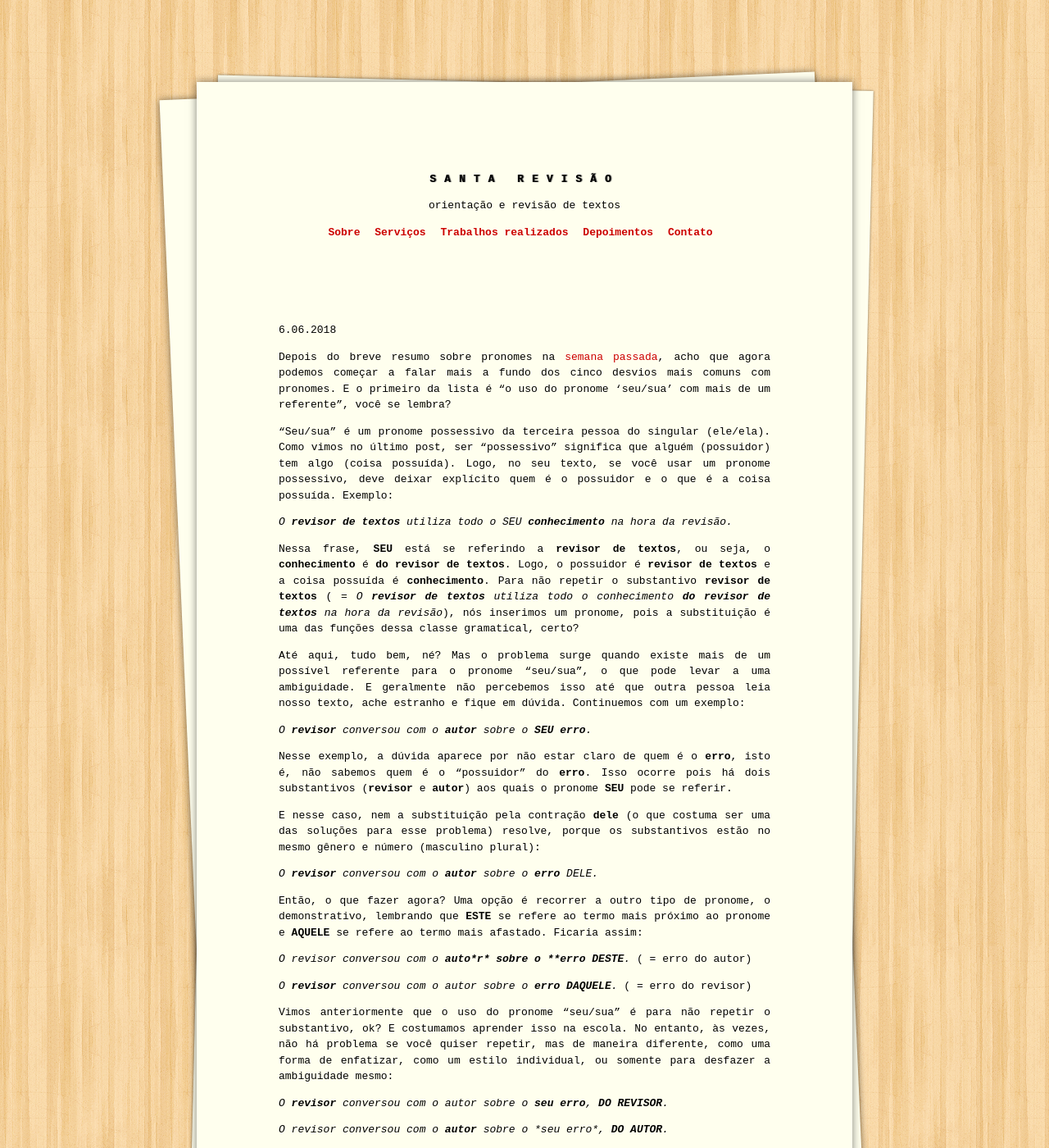
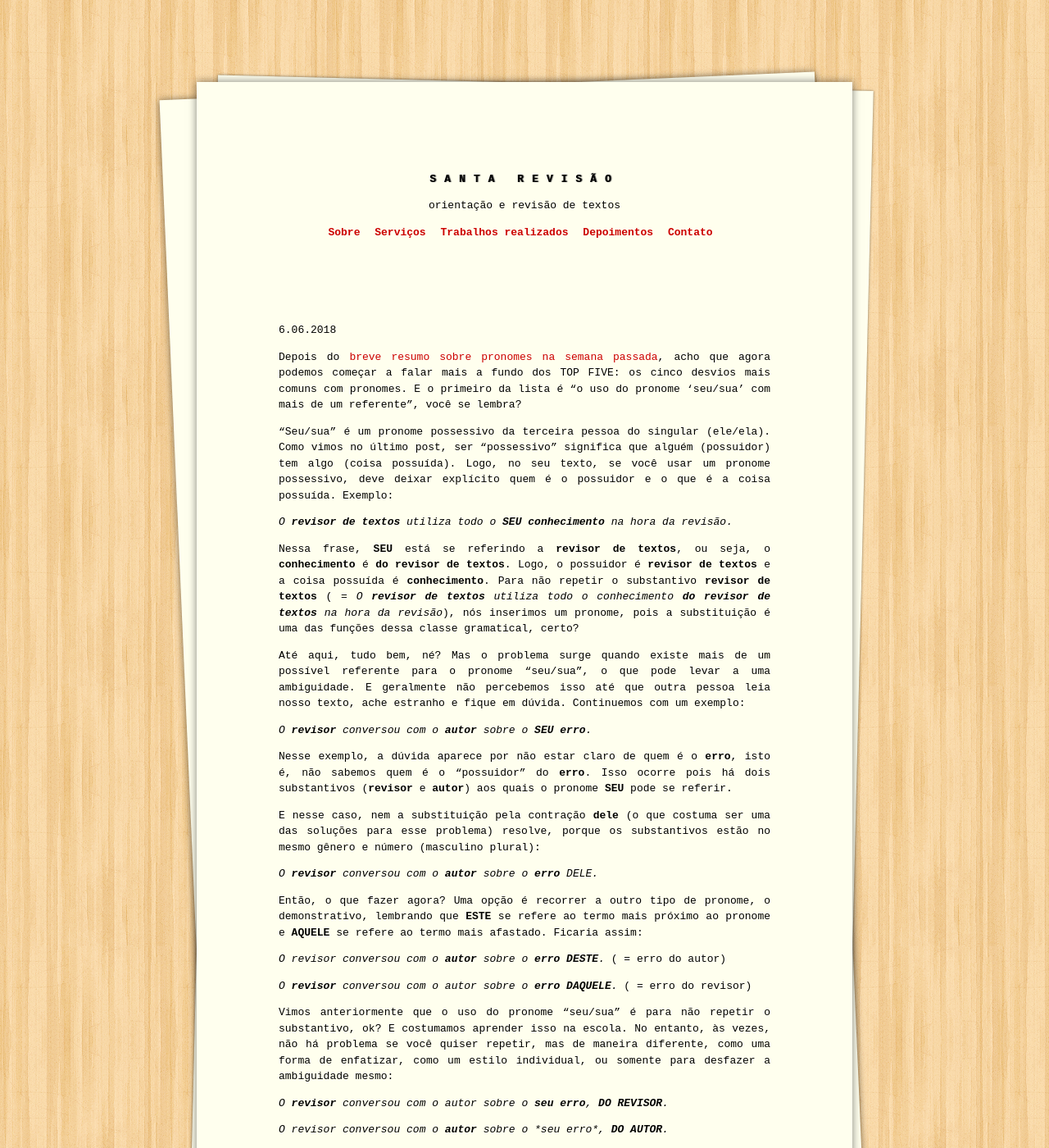
Before and after one commit to raqueldiniz/site, a Jekyll site: the page built from _posts/2018-06-06-o-dono-do-erro-uso-do-pronome-possessivo-seu-sua-com-mais-de-um-referente.md, in a window 1280 px wide and 1400 px high. Shown: the whole window at 82% size. Built offline with Jekyll 4.4.1, drawn with Linux system fonts in a browser that asks for light colours; our own code applies the rules of GitHub Pages for plain Markdown files; some of the changed text lies outside the part shown.

Commit message:
Update 2018-06-06-o-dono-do-erro-uso-do-pronome-possessivo-seu-sua-com-mais-de-um-referente.md

```diff
--- a/_posts/2018-06-06-o-dono-do-erro-uso-do-pronome-possessivo-seu-sua-com-mais-de-um-referente.md
+++ b/_posts/2018-06-06-o-dono-do-erro-uso-do-pronome-possessivo-seu-sua-com-mais-de-um-referente.md
@@ -4,11 +4,11 @@ title: "O dono do erro: uso do pronome possessivo "seu/sua" com mais de um refer
 date: 2018-06-06 00:00:00
 ---
 
-Depois do breve resumo sobre pronomes na [semana passada](http://santarevisao.com.br/page2), acho que agora podemos começar a falar mais a fundo dos cinco desvios mais comuns com pronomes. E o primeiro da lista é "o uso do pronome 'seu/sua' com mais de um referente", você se lembra?
+Depois do [breve resumo sobre pronomes na semana passada](http://santarevisao.com.br/page2), acho que agora podemos começar a falar mais a fundo dos TOP FIVE: os cinco desvios mais comuns com pronomes. E o primeiro da lista é "o uso do pronome 'seu/sua' com mais de um referente", você se lembra?
 
 "Seu/sua" é um pronome possessivo da terceira pessoa do singular (ele/ela). Como vimos no último post, ser “possessivo” significa que alguém (possuidor) tem algo (coisa possuída). Logo, no seu texto, se você usar um pronome possessivo, deve deixar explícito quem é o possuidor e o que é a coisa possuída. Exemplo:
 
-_O **revisor de textos** utiliza todo o SEU **conhecimento** na hora da revisão._
+_O **revisor de textos** utiliza todo o **SEU** **conhecimento** na hora da revisão._
 
 Nessa frase, **SEU** está se referindo a **revisor de textos**, ou seja, o **conhecimento** é **do revisor de textos**. Logo, o possuidor é **revisor de textos** e a coisa possuída é **conhecimento**. Para não repetir o substantivo **revisor de textos** ( = _O **revisor de textos** utiliza todo o conhecimento **do revisor de textos** na hora da revisão_), nós inserimos um pronome, pois a substituição é uma das funções dessa classe gramatical, certo?
 
@@ -24,7 +24,7 @@ _O **revisor** conversou com o **autor** sobre o **erro** DELE._
 
 Então, o que fazer agora? Uma opção é recorrer a outro tipo de pronome, o demonstrativo, lembrando que **ESTE** se refere ao termo mais próximo ao pronome e **AQUELE** se refere ao termo mais afastado. Ficaria assim:
 
-_O revisor conversou com o **auto*r* sobre o **erro** **DESTE**._ ( = erro do autor)
+_O revisor conversou com o **autor** sobre o **erro** **DESTE**._ ( = erro do autor)
 
 _O **revisor** conversou com o autor sobre o **erro** **DAQUELE**._ ( = erro do revisor)
 
```
Also changed, not shown: other parts of _posts/2018-06-06-o-dono-do-erro-uso-do-pronome-possessivo-seu-sua-com-mais-de-um-referente.md (+2 -2 lines).
